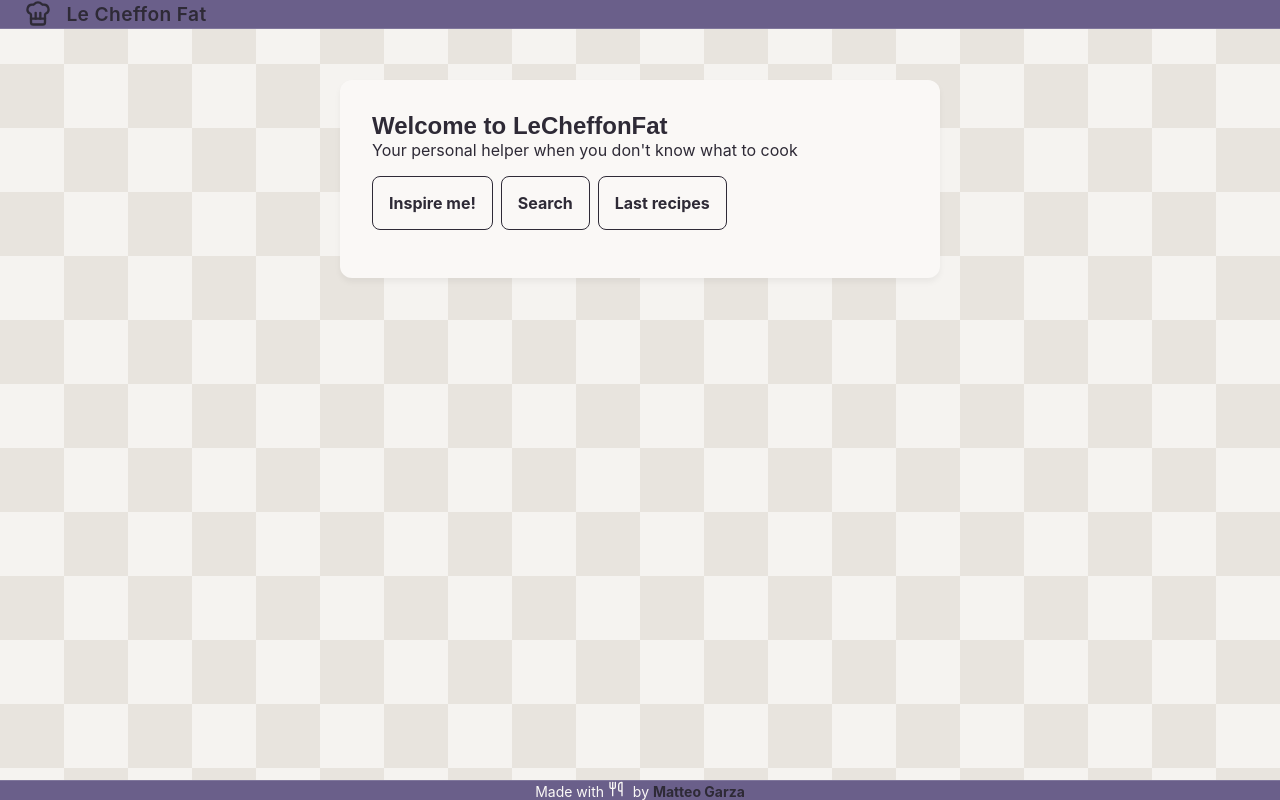
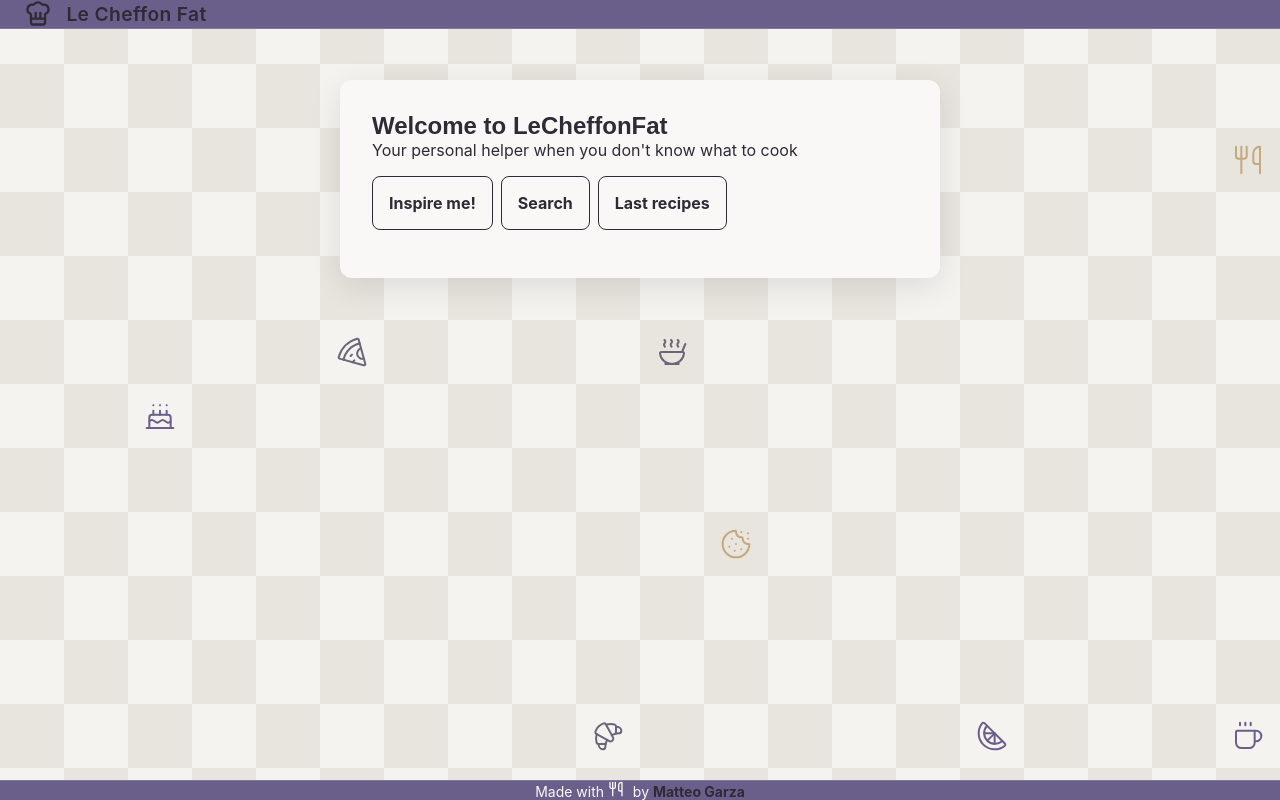
Before and after one commit to CoachGodzup/leCheffonFat, a Next.js app: page / in a window 1280 px wide. Built offline with nearby package versions, Linux system fonts and the light colour scheme.

Commit message:
feat: add animated Lucide icons that wander across the checkered homepage background

```diff
--- a/src/app/globals.css
+++ b/src/app/globals.css
@@ -197,7 +197,7 @@ button:hover {
 .card {
   background: var(--color-white);
   border-radius: 12px;
-  box-shadow: 0 4px 6px rgba(0, 0, 0, 0.05);
+  box-shadow: 0 8px 32px rgba(0, 0, 0, 0.1);
   padding: 2rem;
   max-width: 600px;
   margin: 2em auto;
--- a/src/app/page.module.css
+++ b/src/app/page.module.css
@@ -1,7 +1,7 @@
 .pattern {
   position: fixed;
   inset: 0;
-  z-index: -1;
+  z-index: -2;
   background-image: repeating-conic-gradient(
     var(--color-check) 0% 25%,
     transparent 0% 50%
--- a/src/app/page.tsx
+++ b/src/app/page.tsx
@@ -1,5 +1,7 @@
 import type { Metadata } from "next";
 import Link from "next/link";
+
+import AnimatedIcons from "@/components/atoms/AnimatedIcons/AnimatedIcons";
 
 import styles from "./page.module.css";
 
@@ -10,6 +12,7 @@ export const metadata: Metadata = {
 export default function Home() {
   return (
     <>
+      <AnimatedIcons />
       <div className={styles.pattern} aria-hidden="true" />
       <div className="card">
         <section>
--- /dev/null
+++ b/src/components/atoms/AnimatedIcons/AnimatedIcons.module.css
@@ -0,0 +1,18 @@
+.container {
+  position: fixed;
+  inset: 0;
+  z-index: -1;
+  pointer-events: none;
+}
+
+.sprite {
+  position: absolute;
+  display: flex;
+  align-items: center;
+  justify-content: center;
+  width: 64px;
+  height: 64px;
+  transition-property: translate;
+  transition-timing-function: cubic-bezier(0.34, 1.56, 0.64, 1);
+  translate: var(--x) var(--y);
+}
--- /dev/null
+++ b/src/components/atoms/AnimatedIcons/AnimatedIcons.tsx
@@ -0,0 +1,187 @@
+"use client";
+
+import type { LucideIcon } from "lucide-react";
+import {
+  Apple,
+  Cake,
+  ChefHat,
+  Citrus,
+  Coffee,
+  Cookie,
+  Croissant,
+  Pizza,
+  Soup,
+  Utensils,
+} from "lucide-react";
+import { useEffect, useReducer, useRef } from "react";
+
+import styles from "./AnimatedIcons.module.css";
+
+const FOOD_ICONS: LucideIcon[] = [
+  ChefHat,
+  Utensils,
+  Pizza,
+  Coffee,
+  Apple,
+  Croissant,
+  Cake,
+  Cookie,
+  Soup,
+  Citrus,
+];
+
+const CELL = 64;
+const ICON_COUNT = 10;
+const MOVE_INTERVAL = 2800;
+const TRANSITION_MS = 1200;
+const COLORS = [
+  "var(--color-lilac)",
+  "var(--color-accent-yellow)",
+  "var(--color-text-muted)",
+];
+
+interface Sprite {
+  id: number;
+  Icon: LucideIcon;
+  col: number;
+  row: number;
+  color: string;
+}
+
+interface Grid {
+  cols: number;
+  rows: number;
+}
+
+const randomInt = (min: number, max: number) =>
+  Math.floor(Math.random() * (max - min + 1)) + min;
+
+const clamp = (v: number, min: number, max: number) =>
+  Math.max(min, Math.min(max, v));
+
+const cellKey = (c: number, r: number) => `${c},${r}`;
+
+const buildOccupied = (sprites: Sprite[]) => {
+  const set = new Set<string>();
+  for (const s of sprites) set.add(cellKey(s.col, s.row));
+  return set;
+};
+
+type Action =
+  | { type: "spawn"; sprites: Sprite[] }
+  | { type: "move"; grid: Grid };
+
+const reducer = (state: Sprite[], action: Action): Sprite[] => {
+  switch (action.type) {
+    case "spawn": {
+      return action.sprites;
+    }
+    case "move": {
+      const { cols, rows } = action.grid;
+      const occupied = buildOccupied(state);
+      return state.map((s) => {
+        if (Math.random() < 0.15) return s;
+        const dir = randomInt(0, 3);
+        const dirs = [
+          [1, 0],
+          [-1, 0],
+          [0, 1],
+          [0, -1],
+        ] as const;
+        const [dc, dr] = dirs[dir]!;
+        const nc = clamp(s.col + dc, 0, cols - 1);
+        const nr = clamp(s.row + dr, 0, rows - 1);
+        const key = cellKey(nc, nr);
+        if (occupied.has(key)) return s;
+        occupied.delete(cellKey(s.col, s.row));
+        occupied.add(key);
+        return { ...s, col: nc, row: nr };
+      });
+    }
+  }
+};
+
+const AnimatedIcons = () => {
+  const [sprites, dispatch] = useReducer(reducer, []);
+  const gridRef = useRef<Grid>({ cols: 0, rows: 0 });
+
+  /* sync grid changes + animation tick */
+  const [gridState, setGridState] = useReducer(
+    (
+      prev: { cols: number; rows: number },
+      next: { cols: number; rows: number },
+    ) => next,
+    { cols: 0, rows: 0 },
+  );
+
+  useEffect(() => {
+    const measure = () => {
+      const cols = Math.floor(globalThis.innerWidth / CELL);
+      const rows = Math.floor(globalThis.innerHeight / CELL);
+      gridRef.current = { cols, rows };
+      setGridState({ cols, rows });
+    };
+    measure();
+    globalThis.addEventListener("resize", measure);
+    return () => globalThis.removeEventListener("resize", measure);
+  }, []);
+
+  /* respawn when grid changes */
+  useEffect(() => {
+    if (gridState.cols < 2 || gridState.rows < 2) return;
+    const occupied = new Set<string>();
+    const next: Sprite[] = [];
+    for (let i = 0; i < ICON_COUNT; i++) {
+      for (let attempt = 0; attempt < 50; attempt++) {
+        const c = randomInt(0, gridState.cols - 1);
+        const r = randomInt(0, gridState.rows - 1);
+        if (!occupied.has(cellKey(c, r))) {
+          occupied.add(cellKey(c, r));
+          next.push({
+            id: i,
+            Icon: FOOD_ICONS[i % FOOD_ICONS.length],
+            col: c,
+            row: r,
+            color: COLORS[i % COLORS.length],
+          });
+          break;
+        }
+      }
+    }
+    dispatch({ type: "spawn", sprites: next });
+  }, [gridState]);
+
+  /* periodic movement */
+  useEffect(() => {
+    if (sprites.length === 0) return;
+    const id = setInterval(() => {
+      dispatch({ type: "move", grid: gridState });
+    }, MOVE_INTERVAL);
+    return () => clearInterval(id);
+  }, [sprites.length, gridState]);
+
+  if (sprites.length === 0) return null;
+
+  return (
+    <div className={styles.container} aria-hidden="true">
+      {sprites.map(({ id, Icon, col, row, color }) => (
+        <div
+          key={id}
+          className={styles.sprite}
+          style={
+            {
+              "--x": `${col * CELL}px`,
+              "--y": `${row * CELL}px`,
+              transitionDuration: `${TRANSITION_MS}ms`,
+              color,
+            } as React.CSSProperties
+          }
+        >
+          <Icon size={32} strokeWidth={1.5} />
+        </div>
+      ))}
+    </div>
+  );
+};
+
+export default AnimatedIcons;
```
Also changed, not shown: agents/background.md (added, +47 -0 lines), agents/components.md (+15 -14 lines), 1 other file (tests, documents, lock files or other folders).
